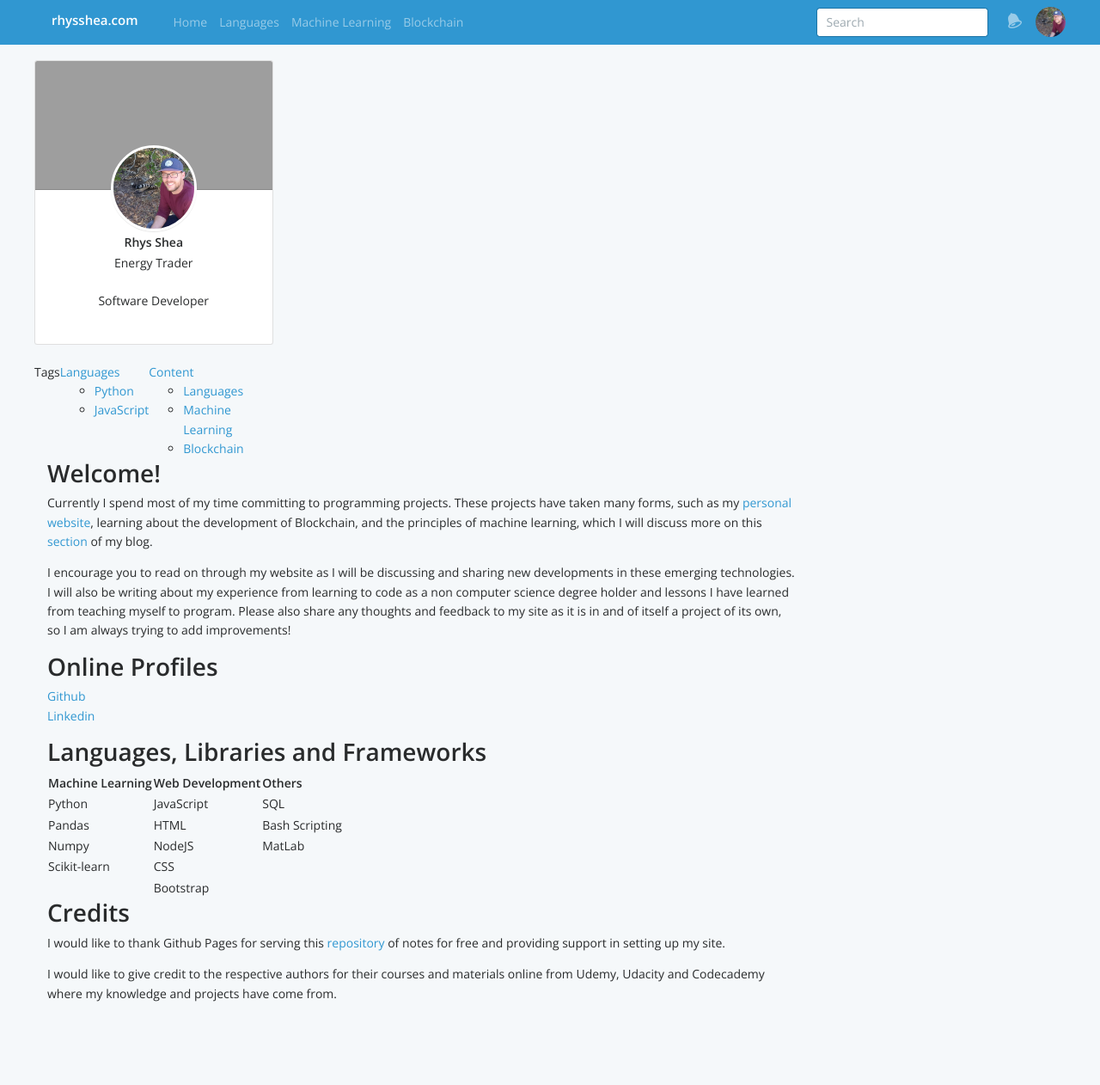
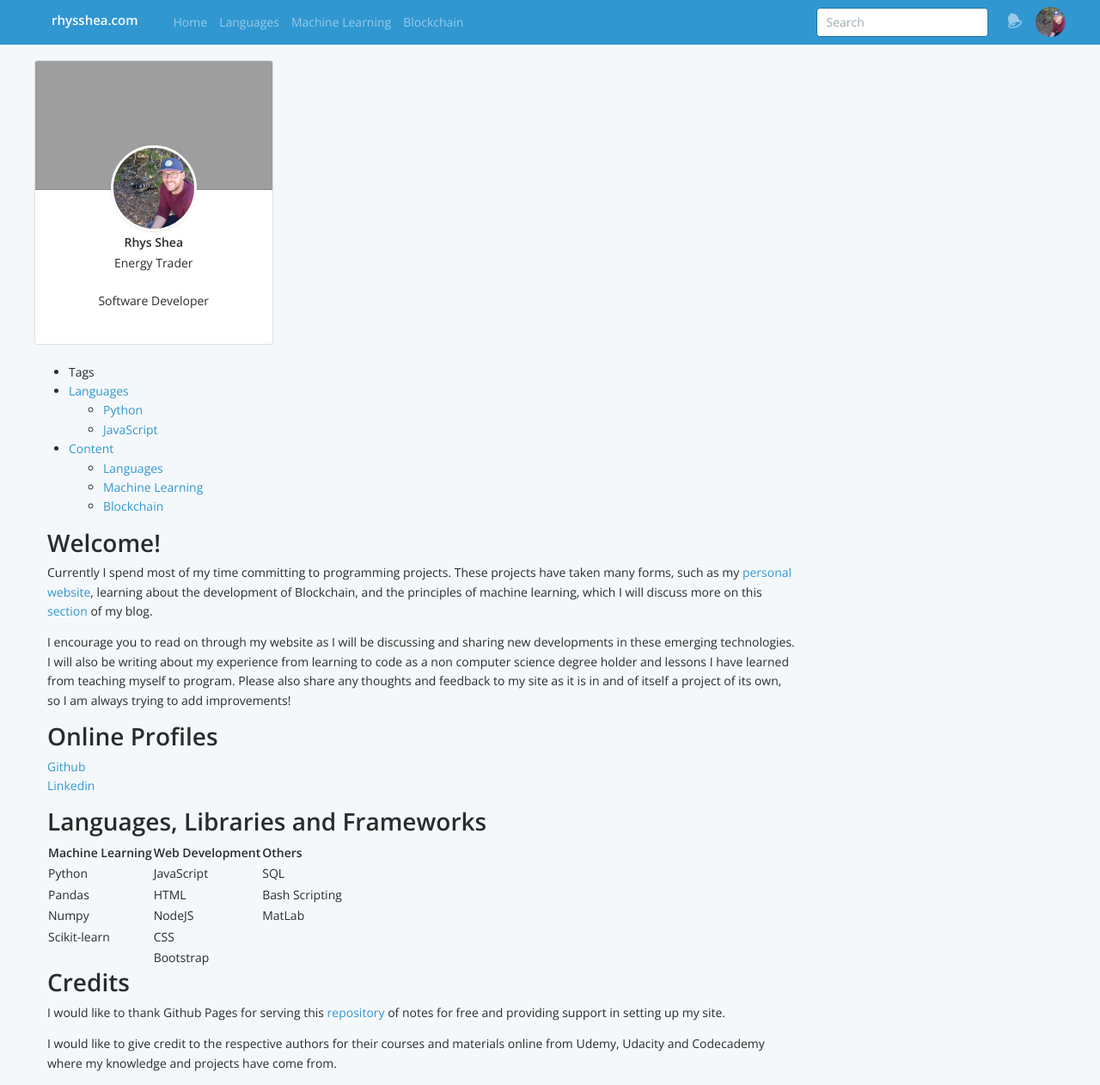
Before and after one commit to Rhysoshea/rhysshea.github.io, a Jekyll site: the page built from index.md, in a window 1280 px wide and 1262 px high. Shown: the whole window at 86% size. Built offline with Jekyll 4.4.1, drawn with Linux system fonts in a browser that asks for light colours; grey boxes are pictures that could not be loaded.

Commit message:
Update sidebar_taglogic.html

```diff
--- a/_includes/sidebar_taglogic.html
+++ b/_includes/sidebar_taglogic.html
@@ -1,6 +1,6 @@
 {% include custom/sidebarconfigs.html %}
 
-<ul id="mysidebar" class="nav">
+<ul class="accordion_container">
     <li class="sidebarTitle">{{sidebar[0].product}} {{sidebar[0].version}}</li>
     {% for entry in sidebar %}
     {% for folder in entry.folders %}
```
